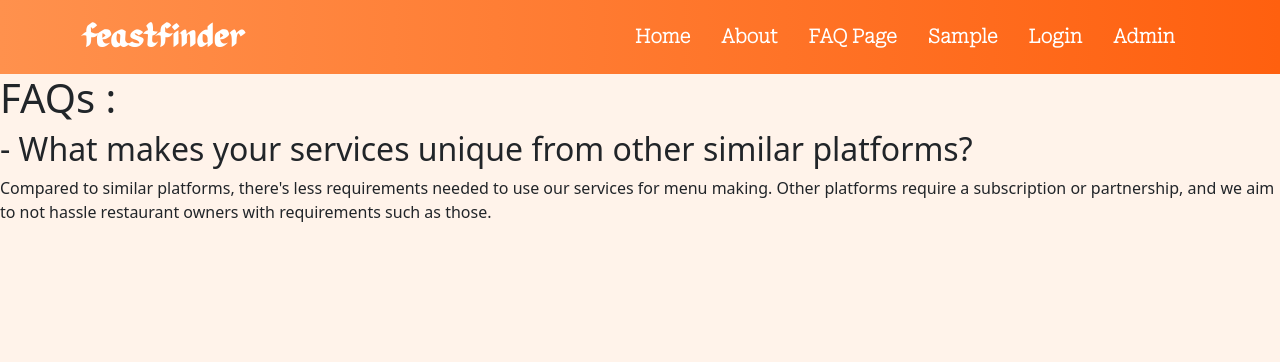
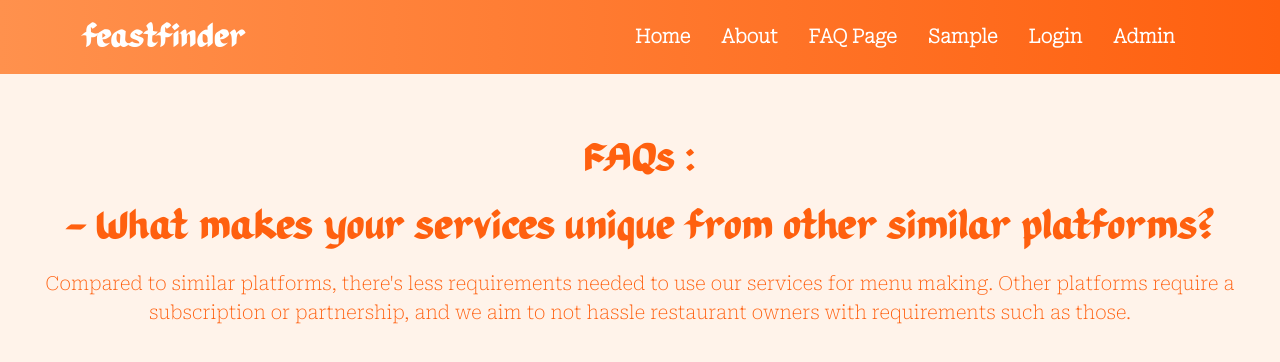
Before and after one commit to FeastFinderApp/feastfinder, a React (Create React App) app: page /faq in a window 1280 px wide. Shown: the top 362 px of the page. Built offline with nearby package versions, Linux system fonts and the light colour scheme.

Commit message:
Added some simple CSS

```diff
--- /dev/null
+++ b/src/components/About.css
@@ -0,0 +1,21 @@
+
+.about {
+    padding: 60px 20px;
+    background-color: #fff3ea;
+    text-align: center;
+    font-family: RobotoSerif;
+  }
+
+  .about h2 {
+    font-size: 2.5rem;
+    margin-bottom: 20px;
+    color: #ff600f;
+    font-family: Karatula;
+  }
+
+  .about p {
+    font-size: 1.2rem;
+    color: #ff600f;
+    line-height: 1.5;
+    font-family: RobotoSerif;
+  }
--- a/src/components/About.js
+++ b/src/components/About.js
@@ -1,4 +1,5 @@
 import React from "react";
+import './About.css';
 
 const About = () => {
   return (
--- /dev/null
+++ b/src/components/FAQ-page.css
@@ -0,0 +1,26 @@
+
+.FAQ {
+    padding: 60px 20px;
+    background-color: #fff3ea;
+    text-align: center;
+    font-family: RobotoSerif;
+  }
+  .FAQ h1 {
+    font-size: 2.5rem;
+    margin-bottom: 20px;
+    color: #ff600f;
+    font-family: Karatula;
+  }
+  .FAQ h2 {
+    font-size: 2.5rem;
+    margin-bottom: 20px;
+    color: #ff600f;
+    font-family: Karatula;
+  }
+
+  .FAQ p {
+    font-size: 1.2rem;
+    color: #ff600f;
+    line-height: 1.5;
+    font-family: RobotoSerif;
+  }
--- a/src/components/FAQ-page.js
+++ b/src/components/FAQ-page.js
@@ -1,4 +1,5 @@
 import React from "react";
+import './FAQ-page.css';
 
 const Faques = () => {
   return (
```
